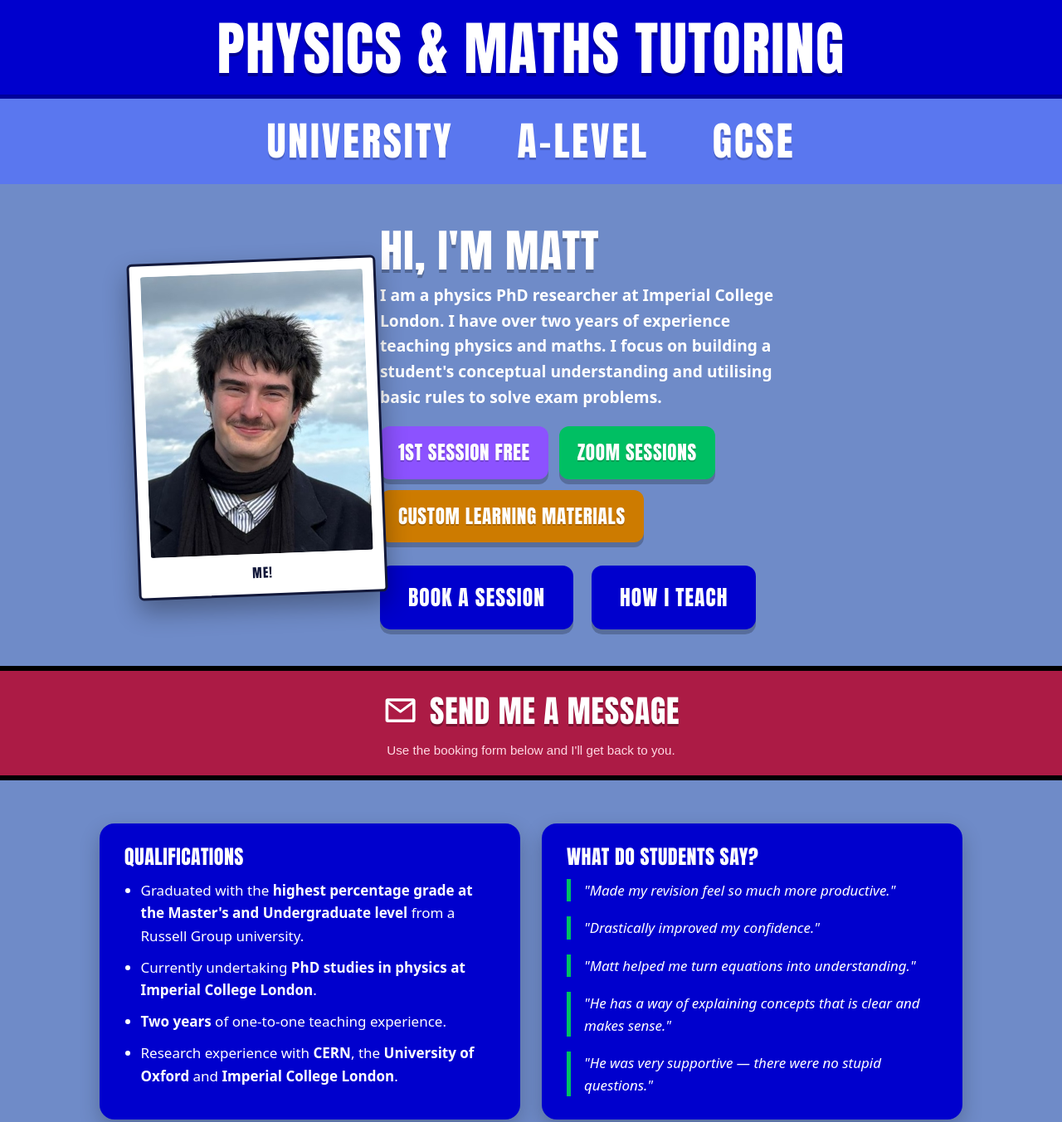
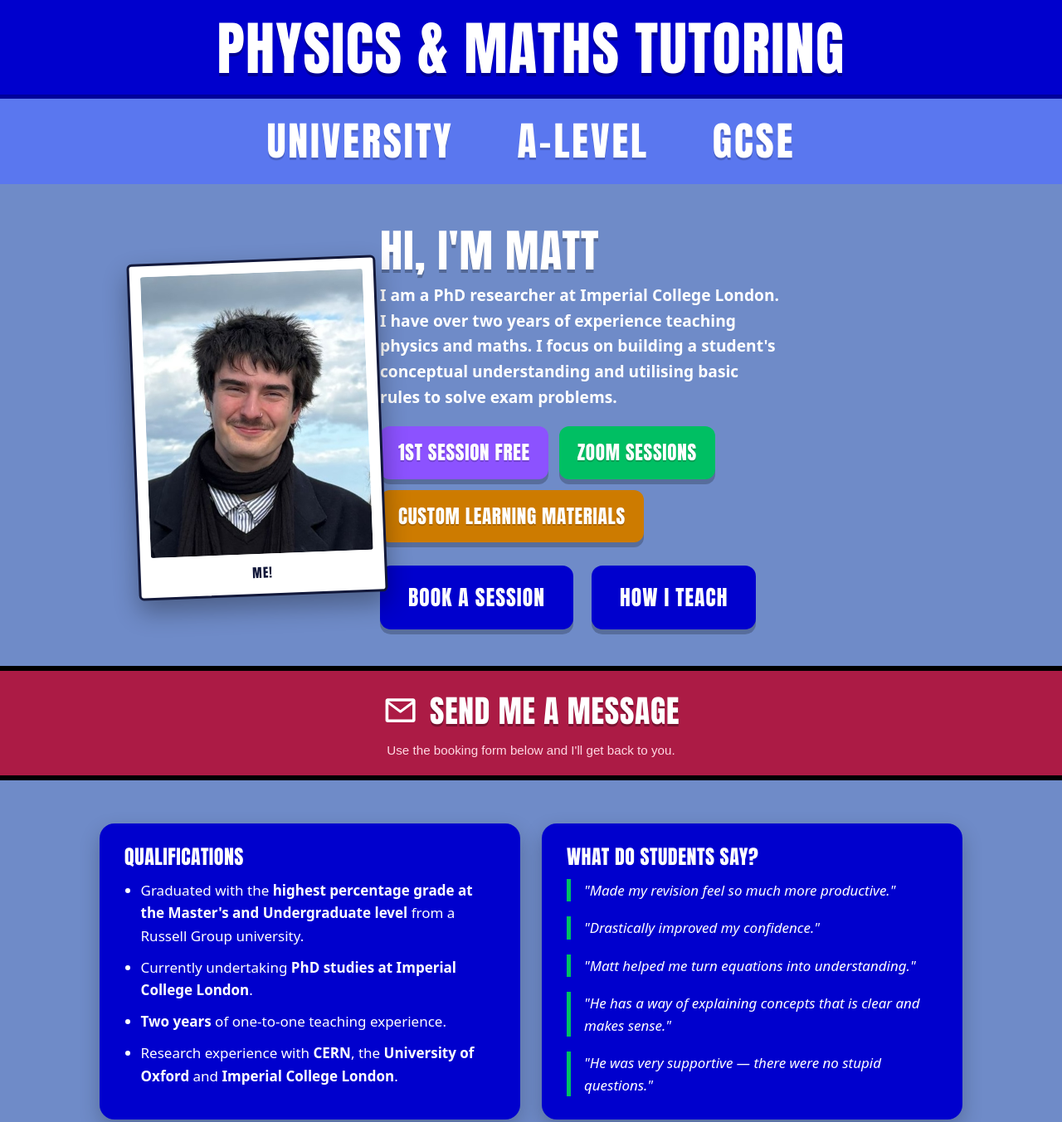
Before and after one commit to matthew-brooksmith/tutoring-website, a plain HTML site: page index.html in a window 1280 px wide. Shown: the top 1353 px of the page at 83% size. Drawn offline with Linux system fonts and the light colour scheme.

Commit message:
Remove mentions of studying physics from the bio and qualifications
Co-Authored-By: Claude Opus 5.5 <noreply@anthropic.com>
Claude-Session: https://claude.ai/code/session_01N4VokfFPTiv3xAyS1imF6S

```diff
--- a/index.html
+++ b/index.html
@@ -80,7 +80,7 @@
         <div>
           <h2>Hi, I'm Matt</h2>
           <p class="role">
-            I am a physics PhD researcher at Imperial College London. I have over two years of
+            I am a PhD researcher at Imperial College London. I have over two years of
             experience teaching physics and maths. I focus on building a student's conceptual
             understanding and utilising basic rules to solve exam problems.
           </p>
@@ -126,7 +126,7 @@
               </li>
               <li>
                 Currently undertaking
-                <strong>PhD studies in physics at Imperial College London</strong>.
+                <strong>PhD studies at Imperial College London</strong>.
               </li>
               <li><strong>Two years</strong> of one-to-one teaching experience.</li>
               <li>
```
